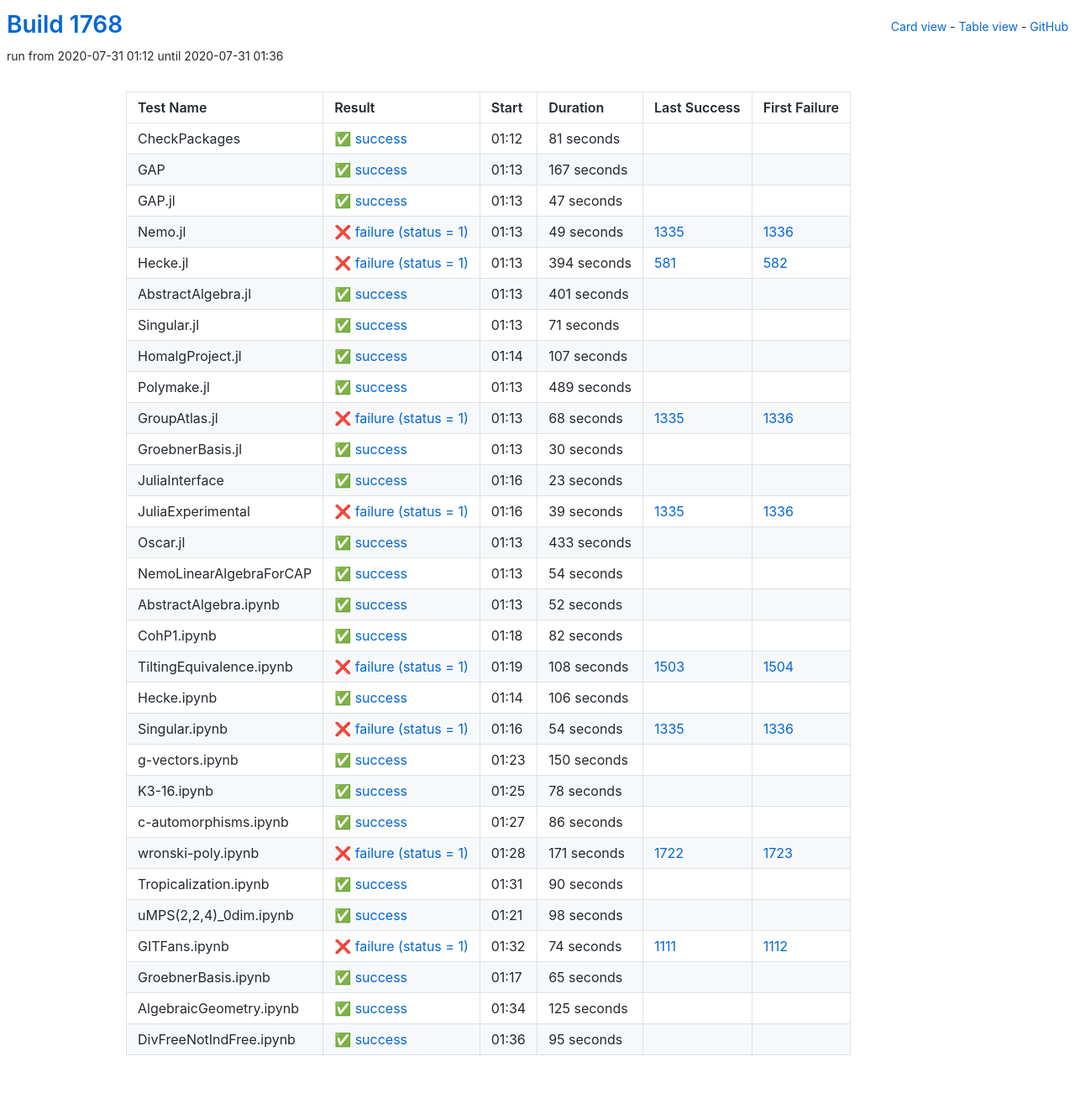
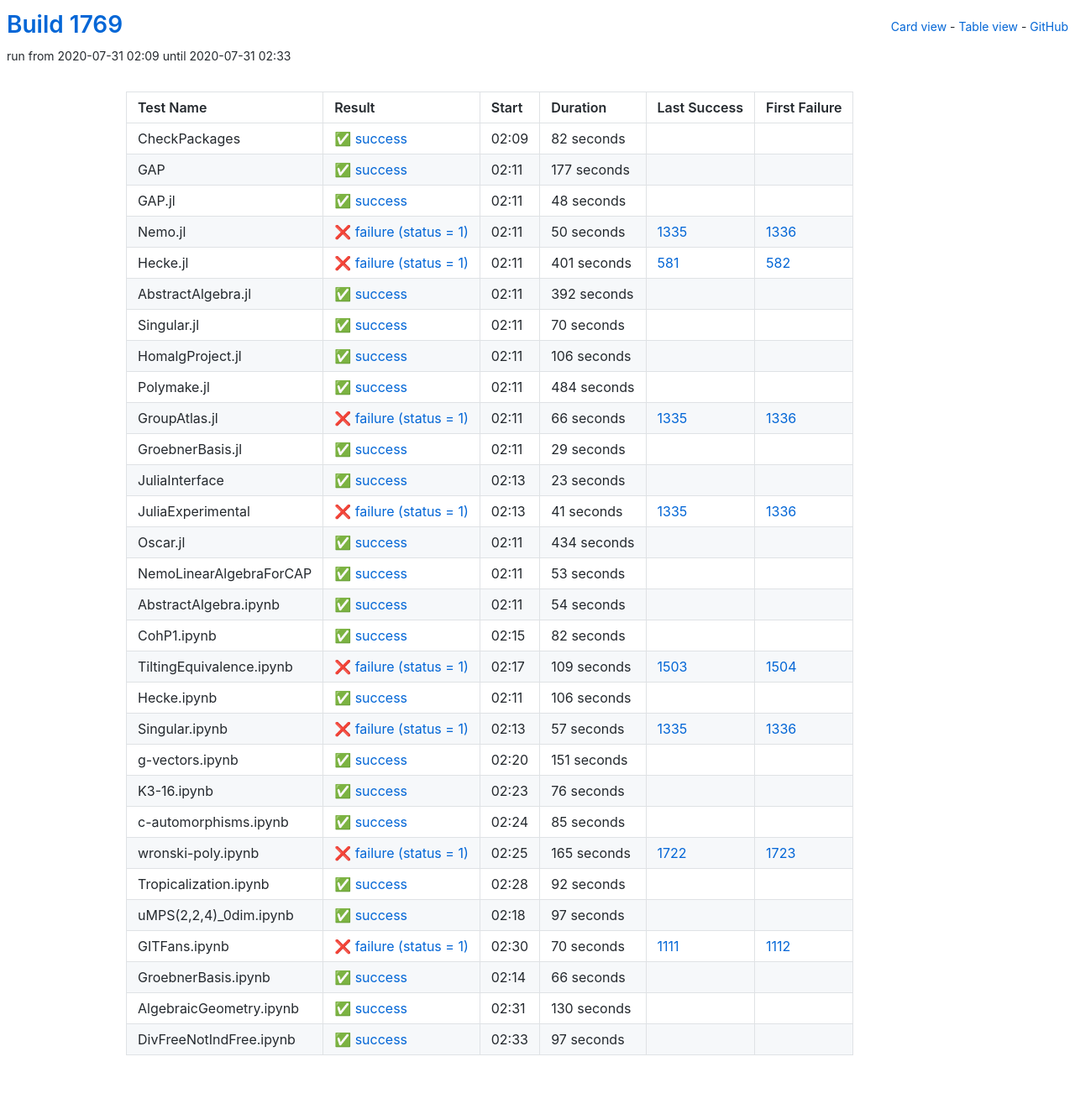
Before and after one commit to oscar-system/oscar-ci-status-1.4, a Jekyll site: the page built from table.html, in a window 1280 px wide. Shown: the whole page at 84% size. Built offline with Jekyll 4.4.1, drawn with Linux system fonts in a browser that asks for light colours.

Commit message:
Build #1769

```diff
--- a/_data/ci.yml
+++ b/_data/ci.yml
@@ -1,6 +1,6 @@
 ---
-build: 1768
-build_url: https://oscarci.mathematik.uni-kl.de/job/oscar-julia-1.4/1768/
+build: 1769
+build_url: https://oscarci.mathematik.uni-kl.de/job/oscar-julia-1.4/1769/
 job: oscar-julia-1.4
 organization: oscar-system
 repo: oscar-ci-status-1.4
@@ -8,140 +8,140 @@ repourl: https://github.com/oscar-system/oscar-ci-status-1.4
 tests:
 - name: CheckPackages
   id: checkpackages
-  log: https://oscarci.mathematik.uni-kl.de/job/oscar-julia-1.4/1768/artifact/logs/build-1768/CheckPackages.log
-  start: 2020-07-31 01:12
+  log: https://oscarci.mathematik.uni-kl.de/job/oscar-julia-1.4/1769/artifact/logs/build-1769/CheckPackages.log
+  start: 2020-07-31 02:09
   success: true
   exitcode: 0
   status: success
-  duration: 81
+  duration: 82
   last_success: false
   last_success_url:
   first_failure: false
   first_failure_url:
 - name: GAP
   id: gap
-  log: https://oscarci.mathematik.uni-kl.de/job/oscar-julia-1.4/1768/artifact/logs/build-1768/GAP.log
-  start: 2020-07-31 01:13
+  log: https://oscarci.mathematik.uni-kl.de/job/oscar-julia-1.4/1769/artifact/logs/build-1769/GAP.log
+  start: 2020-07-31 02:11
   success: true
   exitcode: 0
   status: success
-  duration: 167
+  duration: 177
   last_success: false
   last_success_url:
   first_failure: false
   first_failure_url:
 - name: GAP.jl
   id: gap-jl
-  log: https://oscarci.mathematik.uni-kl.de/job/oscar-julia-1.4/1768/artifact/logs/build-1768/GAP.jl.log
-  start: 2020-07-31 01:13
+  log: https://oscarci.mathematik.uni-kl.de/job/oscar-julia-1.4/1769/artifact/logs/build-1769/GAP.jl.log
+  start: 2020-07-31 02:11
   success: true
   exitcode: 0
   status: success
-  duration: 47
+  duration: 48
   last_success: false
   last_success_url:
   first_failure: false
   first_failure_url:
 - name: Nemo.jl
   id: nemo-jl
-  log: https://oscarci.mathematik.uni-kl.de/job/oscar-julia-1.4/1768/artifact/logs/build-1768/Nemo.jl.log
-  start: 2020-07-31 01:13
+  log: https://oscarci.mathematik.uni-kl.de/job/oscar-julia-1.4/1769/artifact/logs/build-1769/Nemo.jl.log
+  start: 2020-07-31 02:11
   success: false
   exitcode: 1
   status: failure
-  duration: 49
+  duration: 50
   last_success: 1335
   last_success_url: https://oscarci.mathematik.uni-kl.de/job/oscar-julia-1.4/1335/
   first_failure: 1336
   first_failure_url: https://oscarci.mathematik.uni-kl.de/job/oscar-julia-1.4/1336/
 - name: Hecke.jl
   id: hecke-jl
-  log: https://oscarci.mathematik.uni-kl.de/job/oscar-julia-1.4/1768/artifact/logs/build-1768/Hecke.jl.log
-  start: 2020-07-31 01:13
+  log: https://oscarci.mathematik.uni-kl.de/job/oscar-julia-1.4/1769/artifact/logs/build-1769/Hecke.jl.log
+  start: 2020-07-31 02:11
   success: false
   exitcode: 1
   status: failure
-  duration: 394
+  duration: 401
   last_success: 581
   last_success_url: https://oscarci.mathematik.uni-kl.de/job/oscar-julia-1.4/581/
   first_failure: 582
   first_failure_url: https://oscarci.mathematik.uni-kl.de/job/oscar-julia-1.4/582/
 - name: AbstractAlgebra.jl
   id: abstractalgebra-jl
-  log: https://oscarci.mathematik.uni-kl.de/job/oscar-julia-1.4/1768/artifact/logs/build-1768/AbstractAlgebra.jl.log
-  start: 2020-07-31 01:13
+  log: https://oscarci.mathematik.uni-kl.de/job/oscar-julia-1.4/1769/artifact/logs/build-1769/AbstractAlgebra.jl.log
+  start: 2020-07-31 02:11
   success: true
   exitcode: 0
   status: success
-  duration: 401
+  duration: 392
   last_success: false
   last_success_url:
   first_failure: false
   first_failure_url:
 - name: Singular.jl
   id: singular-jl
-  log: https://oscarci.mathematik.uni-kl.de/job/oscar-julia-1.4/1768/artifact/logs/build-1768/Singular.jl.log
-  start: 2020-07-31 01:13
+  log: https://oscarci.mathematik.uni-kl.de/job/oscar-julia-1.4/1769/artifact/logs/build-1769/Singular.jl.log
+  start: 2020-07-31 02:11
   success: true
   exitcode: 0
   status: success
-  duration: 71
+  duration: 70
   last_success: false
   last_success_url:
   first_failure: false
   first_failure_url:
 - name: HomalgProject.jl
   id: homalgproject-jl
-  log: https://oscarci.mathematik.uni-kl.de/job/oscar-julia-1.4/1768/artifact/logs/build-1768/HomalgProject.jl.log
-  start: 2020-07-31 01:14
+  log: https://oscarci.mathematik.uni-kl.de/job/oscar-julia-1.4/1769/artifact/logs/build-1769/HomalgProject.jl.log
+  start: 2020-07-31 02:11
   success: true
   exitcode: 0
   status: success
-  duration: 107
+  duration: 106
   last_success: false
   last_success_url:
   first_failure: false
   first_failure_url:
 - name: Polymake.jl
   id: polymake-jl
-  log: https://oscarci.mathematik.uni-kl.de/job/oscar-julia-1.4/1768/artifact/logs/build-1768/Polymake.jl.log
-  start: 2020-07-31 01:13
+  log: https://oscarci.mathematik.uni-kl.de/job/oscar-julia-1.4/1769/artifact/logs/build-1769/Polymake.jl.log
+  start: 2020-07-31 02:11
   success: true
   exitcode: 0
   status: success
-  duration: 489
+  duration: 484
   last_success: false
   last_success_url:
   first_failure: false
   first_failure_url:
 - name: GroupAtlas.jl
   id: groupatlas-jl
-  log: https://oscarci.mathematik.uni-kl.de/job/oscar-julia-1.4/1768/artifact/logs/build-1768/GroupAtlas.jl.log
-  start: 2020-07-31 01:13
+  log: https://oscarci.mathematik.uni-kl.de/job/oscar-julia-1.4/1769/artifact/logs/build-1769/GroupAtlas.jl.log
+  start: 2020-07-31 02:11
   success: false
   exitcode: 1
   status: failure
-  duration: 68
+  duration: 66
   last_success: 1335
   last_success_url: https://oscarci.mathematik.uni-kl.de/job/oscar-julia-1.4/1335/
   first_failure: 1336
   first_failure_url: https://oscarci.mathematik.uni-kl.de/job/oscar-julia-1.4/1336/
 - name: GroebnerBasis.jl
   id: groebnerbasis-jl
-  log: https://oscarci.mathematik.uni-kl.de/job/oscar-julia-1.4/1768/artifact/logs/build-1768/GroebnerBasis.jl.log
-  start: 2020-07-31 01:13
+  log: https://oscarci.mathematik.uni-kl.de/job/oscar-julia-1.4/1769/artifact/logs/build-1769/GroebnerBasis.jl.log
+  start: 2020-07-31 02:11
   success: true
   exitcode: 0
   status: success
-  duration: 30
+  duration: 29
   last_success: false
   last_success_url:
   first_failure: false
   first_failure_url:
 - name: JuliaInterface
   id: juliainterface
-  log: https://oscarci.mathematik.uni-kl.de/job/oscar-julia-1.4/1768/artifact/logs/build-1768/JuliaInterface.log
-  start: 2020-07-31 01:16
+  log: https://oscarci.mathematik.uni-kl.de/job/oscar-julia-1.4/1769/artifact/logs/build-1769/JuliaInterface.log
+  start: 2020-07-31 02:13
   success: true
   exitcode: 0
   status: success
@@ -152,32 +152,44 @@ tests:
   first_failure_url:
 - name: JuliaExperimental
   id: juliaexperimental
-  log: https://oscarci.mathematik.uni-kl.de/job/oscar-julia-1.4/1768/artifact/logs/build-1768/JuliaExperimental.log
-  start: 2020-07-31 01:16
+  log: https://oscarci.mathematik.uni-kl.de/job/oscar-julia-1.4/1769/artifact/logs/build-1769/JuliaExperimental.log
+  start: 2020-07-31 02:13
   success: false
   exitcode: 1
   status: failure
-  duration: 39
+  duration: 41
   last_success: 1335
   last_success_url: https://oscarci.mathematik.uni-kl.de/job/oscar-julia-1.4/1335/
   first_failure: 1336
   first_failure_url: https://oscarci.mathematik.uni-kl.de/job/oscar-julia-1.4/1336/
 - name: Oscar.jl
   id: oscar-jl
-  log: https://oscarci.mathematik.uni-kl.de/job/oscar-julia-1.4/1768/artifact/logs/build-1768/Oscar.jl.log
-  start: 2020-07-31 01:13
+  log: https://oscarci.mathematik.uni-kl.de/job/oscar-julia-1.4/1769/artifact/logs/build-1769/Oscar.jl.log
+  start: 2020-07-31 02:11
   success: true
   exitcode: 0
   status: success
-  duration: 433
+  duration: 434
   last_success: false
   last_success_url:
   first_failure: false
   first_failure_url:
 - name: NemoLinearAlgebraForCAP
   id: nemolinearalgebraforcap
-  log: https://oscarci.mathematik.uni-kl.de/job/oscar-julia-1.4/1768/artifact/logs/build-1768/NemoLinearAlgebraForCAP.log
-  start: 2020-07-31 01:13
+  log: https://oscarci.mathematik.uni-kl.de/job/oscar-julia-1.4/1769/artifact/logs/build-1769/NemoLinearAlgebraForCAP.log
+  start: 2020-07-31 02:11
+  success: true
+  exitcode: 0
+  status: success
+  duration: 53
+  last_success: false
+  last_success_url:
+  first_failure: false
+  first_failure_url:
+- name: AbstractAlgebra.ipynb
+  id: abstractalgebra-ipynb
+  log: https://oscarci.mathematik.uni-kl.de/job/oscar-julia-1.4/1769/artifact/logs/build-1769/AbstractAlgebra.ipynb.log
+  start: 2020-07-31 02:11
   success: true
   exitcode: 0
   status: success
@@ -186,22 +198,10 @@ tests:
   last_success_url:
   first_failure: false
   first_failure_url:
-- name: AbstractAlgebra.ipynb
-  id: abstractalgebra-ipynb
-  log: https://oscarci.mathematik.uni-kl.de/job/oscar-julia-1.4/1768/artifact/logs/build-1768/AbstractAlgebra.ipynb.log
-  start: 2020-07-31 01:13
-  success: true
-  exitcode: 0
-  status: success
-  duration: 52
-  last_success: false
-  last_success_url:
-  first_failure: false
-  first_failure_url:
 - name: CohP1.ipynb
   id: cohp1-ipynb
-  log: https://oscarci.mathematik.uni-kl.de/job/oscar-julia-1.4/1768/artifact/logs/build-1768/CohP1.ipynb.log
-  start: 2020-07-31 01:18
+  log: https://oscarci.mathematik.uni-kl.de/job/oscar-julia-1.4/1769/artifact/logs/build-1769/CohP1.ipynb.log
+  start: 2020-07-31 02:15
   success: true
   exitcode: 0
   status: success
@@ -212,20 +212,20 @@ tests:
   first_failure_url:
 - name: TiltingEquivalence.ipynb
   id: tiltingequivalence-ipynb
-  log: https://oscarci.mathematik.uni-kl.de/job/oscar-julia-1.4/1768/artifact/logs/build-1768/TiltingEquivalence.ipynb.log
-  start: 2020-07-31 01:19
+  log: https://oscarci.mathematik.uni-kl.de/job/oscar-julia-1.4/1769/artifact/logs/build-1769/TiltingEquivalence.ipynb.log
+  start: 2020-07-31 02:17
   success: false
   exitcode: 1
   status: failure
-  duration: 108
+  duration: 109
   last_success: 1503
   last_success_url: https://oscarci.mathematik.uni-kl.de/job/oscar-julia-1.4/1503/
   first_failure: 1504
   first_failure_url: https://oscarci.mathematik.uni-kl.de/job/oscar-julia-1.4/1504/
 - name: Hecke.ipynb
   id: hecke-ipynb
-  log: https://oscarci.mathematik.uni-kl.de/job/oscar-julia-1.4/1768/artifact/logs/build-1768/Hecke.ipynb.log
-  start: 2020-07-31 01:14
+  log: https://oscarci.mathematik.uni-kl.de/job/oscar-julia-1.4/1769/artifact/logs/build-1769/Hecke.ipynb.log
+  start: 2020-07-31 02:11
   success: true
   exitcode: 0
   status: success
@@ -236,132 +236,132 @@ tests:
   first_failure_url:
 - name: Singular.ipynb
   id: singular-ipynb
-  log: https://oscarci.mathematik.uni-kl.de/job/oscar-julia-1.4/1768/artifact/logs/build-1768/Singular.ipynb.log
-  start: 2020-07-31 01:16
+  log: https://oscarci.mathematik.uni-kl.de/job/oscar-julia-1.4/1769/artifact/logs/build-1769/Singular.ipynb.log
+  start: 2020-07-31 02:13
   success: false
   exitcode: 1
   status: failure
-  duration: 54
+  duration: 57
   last_success: 1335
   last_success_url: https://oscarci.mathematik.uni-kl.de/job/oscar-julia-1.4/1335/
   first_failure: 1336
   first_failure_url: https://oscarci.mathematik.uni-kl.de/job/oscar-julia-1.4/1336/
 - name: g-vectors.ipynb
   id: g-vectors-ipynb
-  log: https://oscarci.mathematik.uni-kl.de/job/oscar-julia-1.4/1768/artifact/logs/build-1768/g-vectors.ipynb.log
-  start: 2020-07-31 01:23
+  log: https://oscarci.mathematik.uni-kl.de/job/oscar-julia-1.4/1769/artifact/logs/build-1769/g-vectors.ipynb.log
+  start: 2020-07-31 02:20
   success: true
   exitcode: 0
   status: success
-  duration: 150
+  duration: 151
   last_success: false
   last_success_url:
   first_failure: false
   first_failure_url:
 - name: K3-16.ipynb
   id: k3-16-ipynb
-  log: https://oscarci.mathematik.uni-kl.de/job/oscar-julia-1.4/1768/artifact/logs/build-1768/K3-16.ipynb.log
-  start: 2020-07-31 01:25
+  log: https://oscarci.mathematik.uni-kl.de/job/oscar-julia-1.4/1769/artifact/logs/build-1769/K3-16.ipynb.log
+  start: 2020-07-31 02:23
   success: true
   exitcode: 0
   status: success
-  duration: 78
+  duration: 76
   last_success: false
   last_success_url:
   first_failure: false
   first_failure_url:
 - name: c-automorphisms.ipynb
   id: c-automorphisms-ipynb
-  log: https://oscarci.mathematik.uni-kl.de/job/oscar-julia-1.4/1768/artifact/logs/build-1768/c-automorphisms.ipynb.log
-  start: 2020-07-31 01:27
+  log: https://oscarci.mathematik.uni-kl.de/job/oscar-julia-1.4/1769/artifact/logs/build-1769/c-automorphisms.ipynb.log
+  start: 2020-07-31 02:24
   success: true
   exitcode: 0
   status: success
-  duration: 86
+  duration: 85
   last_success: false
   last_success_url:
   first_failure: false
   first_failure_url:
 - name: wronski-poly.ipynb
   id: wronski-poly-ipynb
-  log: https://oscarci.mathematik.uni-kl.de/job/oscar-julia-1.4/1768/artifact/logs/build-1768/wronski-poly.ipynb.log
-  start: 2020-07-31 01:28
+  log: https://oscarci.mathematik.uni-kl.de/job/oscar-julia-1.4/1769/artifact/logs/build-1769/wronski-poly.ipynb.log
+  start: 2020-07-31 02:25
   success: false
   exitcode: 1
   status: failure
-  duration: 171
+  duration: 165
   last_success: 1722
   last_success_url: https://oscarci.mathematik.uni-kl.de/job/oscar-julia-1.4/1722/
   first_failure: 1723
   first_failure_url: https://oscarci.mathematik.uni-kl.de/job/oscar-julia-1.4/1723/
 - name: Tropicalization.ipynb
   id: tropicalization-ipynb
-  log: https://oscarci.mathematik.uni-kl.de/job/oscar-julia-1.4/1768/artifact/logs/build-1768/Tropicalization.ipynb.log
-  start: 2020-07-31 01:31
+  log: https://oscarci.mathematik.uni-kl.de/job/oscar-julia-1.4/1769/artifact/logs/build-1769/Tropicalization.ipynb.log
+  start: 2020-07-31 02:28
   success: true
   exitcode: 0
   status: success
-  duration: 90
+  duration: 92
   last_success: false
   last_success_url:
   first_failure: false
   first_failure_url:
 - name: uMPS(2,2,4)_0dim.ipynb
   id: umps-2-2-4-0dim-ipynb
-  log: https://oscarci.mathematik.uni-kl.de/job/oscar-julia-1.4/1768/artifact/logs/build-1768/uMPS-2-2-4-_0dim.ipynb.log
-  start: 2020-07-31 01:21
+  log: https://oscarci.mathematik.uni-kl.de/job/oscar-julia-1.4/1769/artifact/logs/build-1769/uMPS-2-2-4-_0dim.ipynb.log
+  start: 2020-07-31 02:18
   success: true
   exitcode: 0
   status: success
-  duration: 98
+  duration: 97
   last_success: false
   last_success_url:
   first_failure: false
   first_failure_url:
 - name: GITFans.ipynb
   id: gitfans-ipynb
-  log: https://oscarci.mathematik.uni-kl.de/job/oscar-julia-1.4/1768/artifact/logs/build-1768/GITFans.ipynb.log
-  start: 2020-07-31 01:32
+  log: https://oscarci.mathematik.uni-kl.de/job/oscar-julia-1.4/1769/artifact/logs/build-1769/GITFans.ipynb.log
+  start: 2020-07-31 02:30
   success: false
   exitcode: 1
   status: failure
-  duration: 74
+  duration: 70
   last_success: 1111
   last_success_url: https://oscarci.mathematik.uni-kl.de/job/oscar-julia-1.4/1111/
   first_failure: 1112
   first_failure_url: https://oscarci.mathematik.uni-kl.de/job/oscar-julia-1.4/1112/
 - name: GroebnerBasis.ipynb
   id: groebnerbasis-ipynb
-  log: https://oscarci.mathematik.uni-kl.de/job/oscar-julia-1.4/1768/artifact/logs/build-1768/GroebnerBasis.ipynb.log
-  start: 2020-07-31 01:17
+  log: https://oscarci.mathematik.uni-kl.de/job/oscar-julia-1.4/1769/artifact/logs/build-1769/GroebnerBasis.ipynb.log
+  start: 2020-07-31 02:14
   success: true
   exitcode: 0
   status: success
-  duration: 65
+  duration: 66
   last_success: false
   last_success_url:
   first_failure: false
   first_failure_url:
 - name: AlgebraicGeometry.ipynb
   id: algebraicgeometry-ipynb
-  log: https://oscarci.mathematik.uni-kl.de/job/oscar-julia-1.4/1768/artifact/logs/build-1768/AlgebraicGeometry.ipynb.log
-  start: 2020-07-31 01:34
+  log: https://oscarci.mathematik.uni-kl.de/job/oscar-julia-1.4/1769/artifact/logs/build-1769/AlgebraicGeometry.ipynb.log
+  start: 2020-07-31 02:31
   success: true
   exitcode: 0
   status: success
-  duration: 125
+  duration: 130
   last_success: false
   last_success_url:
   first_failure: false
   first_failure_url:
 - name: DivFreeNotIndFree.ipynb
   id: divfreenotindfree-ipynb
-  log: https://oscarci.mathematik.uni-kl.de/job/oscar-julia-1.4/1768/artifact/logs/build-1768/DivFreeNotIndFree.ipynb.log
-  start: 2020-07-31 01:36
+  log: https://oscarci.mathematik.uni-kl.de/job/oscar-julia-1.4/1769/artifact/logs/build-1769/DivFreeNotIndFree.ipynb.log
+  start: 2020-07-31 02:33
   success: true
   exitcode: 0
   status: success
-  duration: 95
+  duration: 97
   last_success: false
   last_success_url:
   first_failure: false
```
Also changed, not shown: README.md.
